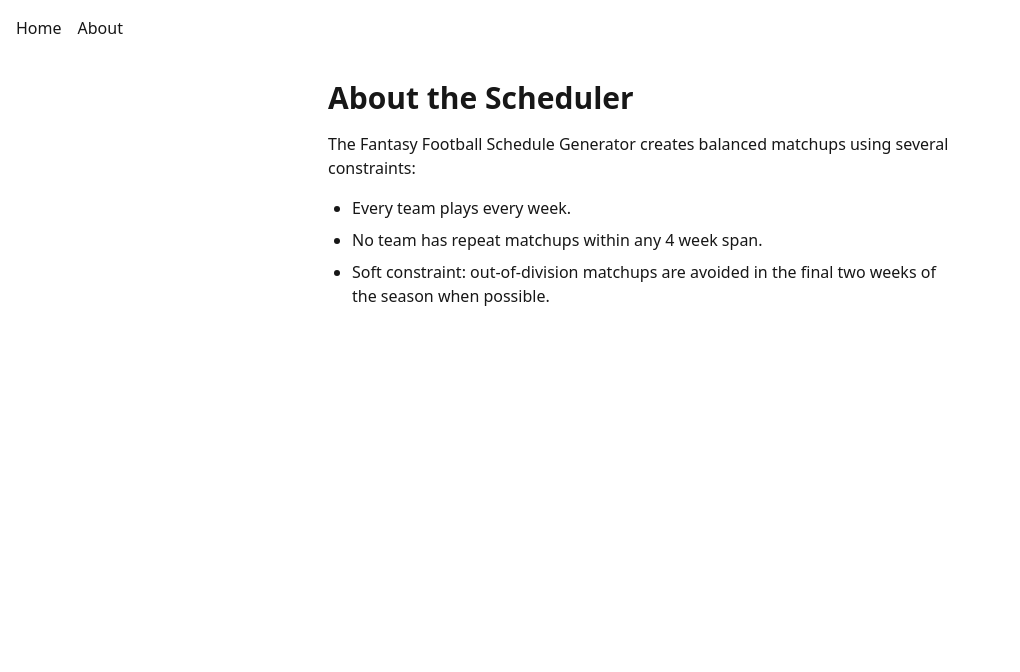
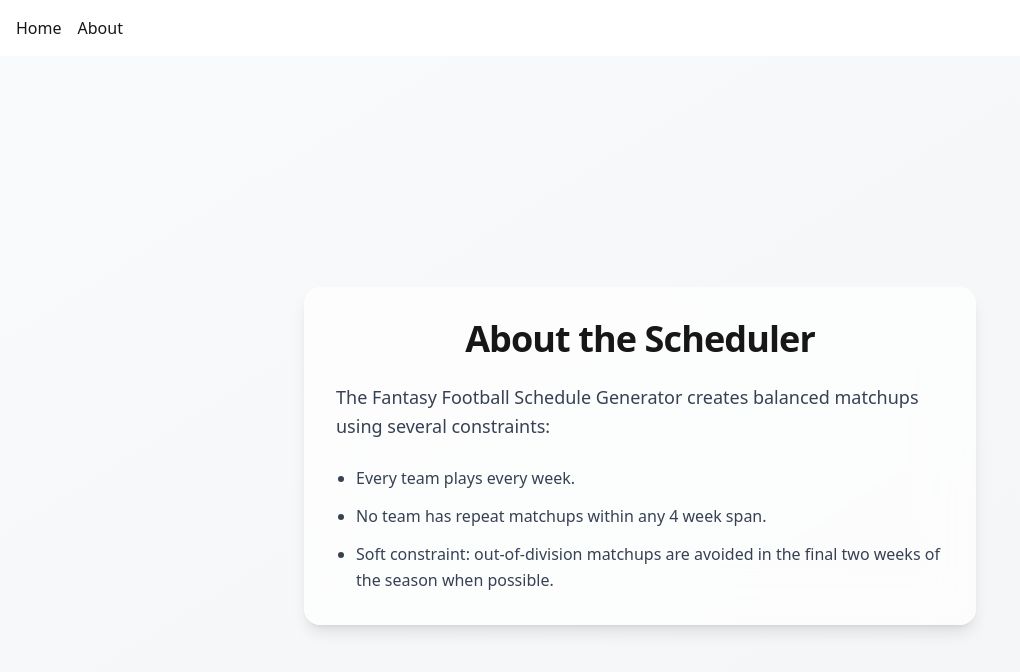
Before and after one commit to alex-monroe/ff-schedule-generator-fe, a Next.js app: page /about in a window 1280 px wide. Shown: the top 672 px of the page, without its empty margins (0-1020 px from the left). Built offline with nearby package versions, Linux system fonts and the light colour scheme.

Commit message:
style: enhance about page design

```diff
--- a/src/app/about/page.tsx
+++ b/src/app/about/page.tsx
@@ -6,18 +6,20 @@ export const metadata: Metadata = {
 
 export default function About() {
   return (
-    <main className="p-6 max-w-2xl mx-auto">
-      <h1 className="text-3xl font-bold mb-4">About the Scheduler</h1>
-      <p className="mb-4">
-        The Fantasy Football Schedule Generator creates balanced matchups using several constraints:
-      </p>
-      <ul className="list-disc pl-6 space-y-2">
-        <li>Every team plays every week.</li>
-        <li>No team has repeat matchups within any 4 week span.</li>
-        <li>
-          Soft constraint: out-of-division matchups are avoided in the final two weeks of the season when possible.
-        </li>
-      </ul>
+    <main className="min-h-screen flex items-center justify-center p-6 bg-gradient-to-br from-gray-50 to-gray-100 dark:from-gray-900 dark:to-gray-950">
+      <section className="max-w-2xl w-full bg-white/70 dark:bg-gray-900/70 backdrop-blur-xl rounded-2xl shadow-lg p-8 transition-transform duration-300 hover:scale-[1.01]">
+        <h1 className="text-4xl font-semibold tracking-tight text-center mb-6">About the Scheduler</h1>
+        <p className="mb-6 text-lg leading-relaxed text-gray-700 dark:text-gray-300">
+          The Fantasy Football Schedule Generator creates balanced matchups using several constraints:
+        </p>
+        <ul className="list-disc pl-5 space-y-3 text-gray-700 dark:text-gray-300">
+          <li className="leading-relaxed">Every team plays every week.</li>
+          <li className="leading-relaxed">No team has repeat matchups within any 4 week span.</li>
+          <li className="leading-relaxed">
+            Soft constraint: out-of-division matchups are avoided in the final two weeks of the season when possible.
+          </li>
+        </ul>
+      </section>
     </main>
   );
 }
```
